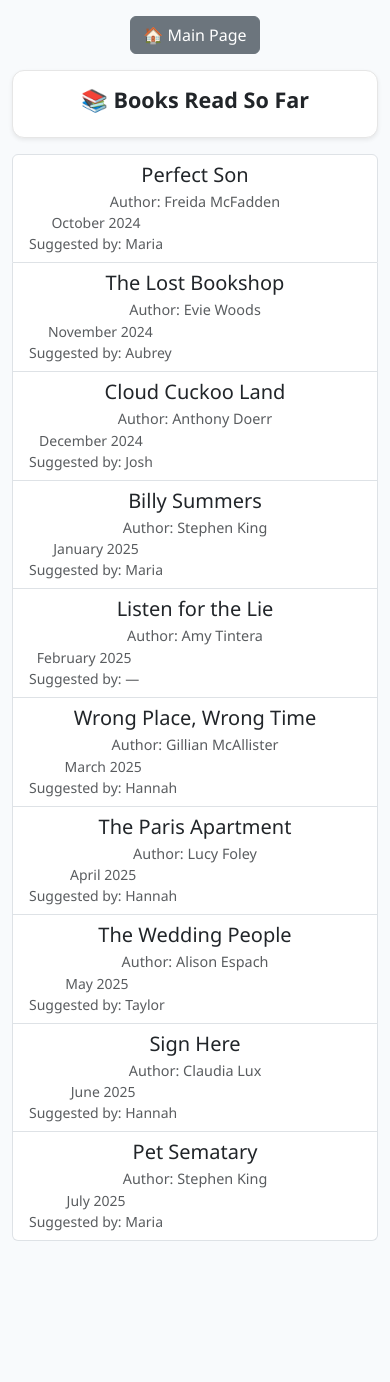
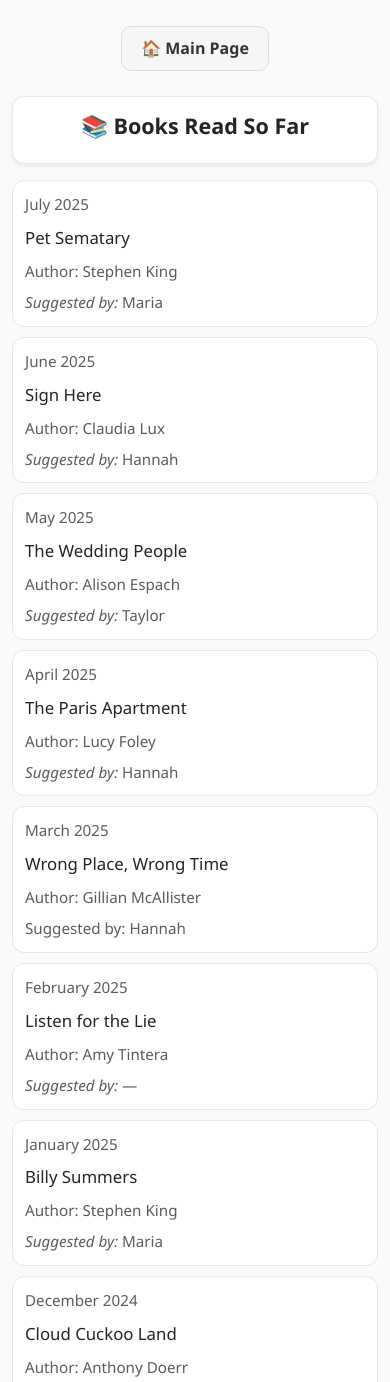
Before and after one commit to paulbenson88/Book-Club, a plain HTML site: page pages/books-read.html in a window 390 px wide. Shown: the top 1382 px of the page. Before the commit the page ends 1257 px from the top, so only its background shows below. Drawn offline with nearby package versions, Linux system fonts and the light colour scheme.

Commit message:
fix(42): Books Read mobile — date-first cards (newest-first), wrap long text, no horizontal scroll, italicize ‘Suggested by’ label

```diff
--- a/css/styles.css
+++ b/css/styles.css
@@ -170,3 +170,45 @@ img.qr {
 @media (prefers-reduced-motion: reduce) {
   .start-poll-card.animate-ready { animation: none; }
 }
+
+/* ------------------------------
+   Books Read page mobile polish
+   ------------------------------ */
+/* Ensure long titles/authors wrap nicely in both table and cards */
+.books-read-table th,
+.books-read-table td {
+  white-space: normal;
+  word-break: break-word;
+  overflow-wrap: anywhere;
+}
+
+/* Mobile card layout: consistent spacing and no overflow */
+.mobile-only .list-group {
+  display: grid;
+  grid-template-columns: 1fr;
+  gap: 10px;
+  padding: 0;
+  margin: 0;
+}
+.mobile-only .list-group-item {
+  border: 1px solid #e6e6e6;
+  border-radius: 12px;
+  padding: 12px 14px;
+  margin: 0; /* avoid horizontal overflow within container */
+  background: #fff;
+}
+.mobile-only .list-group-item h5 {
+  font-size: 1.05rem;
+  margin: 0 0 4px 0;
+  word-break: break-word;
+  overflow-wrap: anywhere;
+}
+.mobile-only .list-group-item .small {
+  font-size: 0.95rem;
+}
+.mobile-only .list-group-item .d-flex {
+  gap: 8px;
+}
+@media (max-width: 480px) {
+  .mobile-only .list-group-item { padding: 12px; }
+}
--- a/pages/books-read.html
+++ b/pages/books-read.html
@@ -14,7 +14,7 @@
   <link rel="manifest" href="../favicon/site.webmanifest" />
   <meta name="theme-color" content="#ffffff">
   <style>
-    /* Local responsive helpers in case Bootstrap classes fail to load */
+    /* Local responsive helpers in case Bootstrap fails to load */
     .desktop-only { display: block; }
     .mobile-only { display: none; }
     @media (max-width: 767px) {
@@ -23,13 +23,13 @@
     }
     /* Center table content */
     .books-read-table th, .books-read-table td { text-align:center; vertical-align:middle; }
-    .mobile-only .list-group-item .d-flex { text-align:center; justify-content:center !important; }
-    .mobile-only .list-group-item small { text-align:center; }
+    /* Prevent any body/page horizontal scroll */
+    html, body { max-width: 100%; overflow-x: hidden; }
   </style>
 </head>
 <body>
-  <header style="text-align:center; margin:1rem 0;">
-    <a href="../index.html" class="btn btn-secondary">🏠 Main Page</a>
+  <header class="site-nav" role="navigation" aria-label="Site">
+    <a href="../index.html" class="main-page-btn">🏠 Main Page</a>
   </header>
 
   <main id="books-read-root" class="container">
@@ -68,96 +68,86 @@
         </div>
 
   <!-- Mobile/card view -->
-  <div class="mobile-only">
+  <div class="mobile-only" role="list" aria-label="Books read list (sorted by date, newest first)">
           <div class="list-group">
-            <div class="list-group-item">
-              <div class="d-flex w-100 flex-column flex-sm-row justify-content-between">
-                <div>
-                  <h5 class="mb-1">Perfect Son</h5>
-                  <div class="small text-muted">Author: Freida McFadden</div>
-                </div>
-                <small class="text-muted align-self-start align-self-sm-center">October 2024<br/>Suggested by: Maria</small>
+            <div class="list-group-item" role="listitem">
+              <div class="d-flex w-100 flex-column">
+                <div class="small text-muted">July 2025</div>
+                <h5 class="mb-1 mt-1">Pet Sematary</h5>
+                <div class="small text-muted">Author: Stephen King</div>
+                <div class="small text-muted"><em>Suggested by:</em> Maria</div>
               </div>
             </div>
-            <div class="list-group-item">
-              <div class="d-flex w-100 flex-column flex-sm-row justify-content-between">
-                <div>
-                  <h5 class="mb-1">The Lost Bookshop</h5>
-                  <div class="small text-muted">Author: Evie Woods</div>
-                </div>
-                <small class="text-muted align-self-start align-self-sm-center">November 2024<br/>Suggested by: Aubrey</small>
+            <div class="list-group-item" role="listitem">
+              <div class="d-flex w-100 flex-column">
+                <div class="small text-muted">June 2025</div>
+                <h5 class="mb-1 mt-1">Sign Here</h5>
+                <div class="small text-muted">Author: Claudia Lux</div>
+                <div class="small text-muted"><em>Suggested by:</em> Hannah</div>
               </div>
             </div>
-            <div class="list-group-item">
-              <div class="d-flex w-100 flex-column flex-sm-row justify-content-between">
-                <div>
-                  <h5 class="mb-1">Cloud Cuckoo Land</h5>
-                  <div class="small text-muted">Author: Anthony Doerr</div>
-                </div>
-                <small class="text-muted align-self-start align-self-sm-center">December 2024<br/>Suggested by: Josh</small>
+            <div class="list-group-item" role="listitem">
+              <div class="d-flex w-100 flex-column">
+                <div class="small text-muted">May 2025</div>
+                <h5 class="mb-1 mt-1">The Wedding People</h5>
+                <div class="small text-muted">Author: Alison Espach</div>
+                <div class="small text-muted"><em>Suggested by:</em> Taylor</div>
               </div>
             </div>
-            <div class="list-group-item">
-              <div class="d-flex w-100 flex-column flex-sm-row justify-content-between">
-                <div>
-                  <h5 class="mb-1">Billy Summers</h5>
-                  <div class="small text-muted">Author: Stephen King</div>
-                </div>
-                <small class="text-muted align-self-start align-self-sm-center">January 2025<br/>Suggested by: Maria</small>
+            <div class="list-group-item" role="listitem">
+              <div class="d-flex w-100 flex-column">
+                <div class="small text-muted">April 2025</div>
+                <h5 class="mb-1 mt-1">The Paris Apartment</h5>
+                <div class="small text-muted">Author: Lucy Foley</div>
+                <div class="small text-muted"><em>Suggested by:</em> Hannah</div>
               </div>
             </div>
-            <div class="list-group-item">
-              <div class="d-flex w-100 flex-column flex-sm-row justify-content-between">
-                <div>
-                  <h5 class="mb-1">Listen for the Lie</h5>
-                  <div class="small text-muted">Author: Amy Tintera</div>
-                </div>
-                <small class="text-muted align-self-start align-self-sm-center">February 2025<br/>Suggested by: —</small>
+            <div class="list-group-item" role="listitem">
+              <div class="d-flex w-100 flex-column">
+                <div class="small text-muted">March 2025</div>
+                <h5 class="mb-1 mt-1">Wrong Place, Wrong Time</h5>
+                <div class="small text-muted">Author: Gillian McAllister</div>
+                <div class="small text-muted">Suggested by: Hannah</div>
               </div>
             </div>
-            <div class="list-group-item">
-              <div class="d-flex w-100 flex-column flex-sm-row justify-content-between">
-                <div>
-                  <h5 class="mb-1">Wrong Place, Wrong Time</h5>
-                  <div class="small text-muted">Author: Gillian McAllister</div>
-                </div>
-                <small class="text-muted align-self-start align-self-sm-center">March 2025<br/>Suggested by: Hannah</small>
+            <div class="list-group-item" role="listitem">
+              <div class="d-flex w-100 flex-column">
+                <div class="small text-muted">February 2025</div>
+                <h5 class="mb-1 mt-1">Listen for the Lie</h5>
+                <div class="small text-muted">Author: Amy Tintera</div>
+                <div class="small text-muted"><em>Suggested by:</em> —</div>
               </div>
             </div>
-            <div class="list-group-item">
-              <div class="d-flex w-100 flex-column flex-sm-row justify-content-between">
-                <div>
-                  <h5 class="mb-1">The Paris Apartment</h5>
-                  <div class="small text-muted">Author: Lucy Foley</div>
-                </div>
-                <small class="text-muted align-self-start align-self-sm-center">April 2025<br/>Suggested by: Hannah</small>
+            <div class="list-group-item" role="listitem">
+              <div class="d-flex w-100 flex-column">
+                <div class="small text-muted">January 2025</div>
+                <h5 class="mb-1 mt-1">Billy Summers</h5>
+                <div class="small text-muted">Author: Stephen King</div>
+                <div class="small text-muted"><em>Suggested by:</em> Maria</div>
               </div>
             </div>
-            <div class="list-group-item">
-              <div class="d-flex w-100 flex-column flex-sm-row justify-content-between">
-                <div>
-                  <h5 class="mb-1">The Wedding People</h5>
-                  <div class="small text-muted">Author: Alison Espach</div>
-                </div>
-                <small class="text-muted align-self-start align-self-sm-center">May 2025<br/>Suggested by: Taylor</small>
+            <div class="list-group-item" role="listitem">
+              <div class="d-flex w-100 flex-column">
+                <div class="small text-muted">December 2024</div>
+                <h5 class="mb-1 mt-1">Cloud Cuckoo Land</h5>
+                <div class="small text-muted">Author: Anthony Doerr</div>
+                <div class="small text-muted"><em>Suggested by:</em> Josh</div>
               </div>
             </div>
-            <div class="list-group-item">
-              <div class="d-flex w-100 flex-column flex-sm-row justify-content-between">
-                <div>
-                  <h5 class="mb-1">Sign Here</h5>
-                  <div class="small text-muted">Author: Claudia Lux</div>
-                </div>
-                <small class="text-muted align-self-start align-self-sm-center">June 2025<br/>Suggested by: Hannah</small>
+            <div class="list-group-item" role="listitem">
+              <div class="d-flex w-100 flex-column">
+                <div class="small text-muted">November 2024</div>
+                <h5 class="mb-1 mt-1">The Lost Bookshop</h5>
+                <div class="small text-muted">Author: Evie Woods</div>
+                <div class="small text-muted"><em>Suggested by:</em> Aubrey</div>
               </div>
             </div>
-            <div class="list-group-item">
-              <div class="d-flex w-100 flex-column flex-sm-row justify-content-between">
-                <div>
-                  <h5 class="mb-1">Pet Sematary</h5>
-                  <div class="small text-muted">Author: Stephen King</div>
-                </div>
-                <small class="text-muted align-self-start align-self-sm-center">July 2025<br/>Suggested by: Maria</small>
+            <div class="list-group-item" role="listitem">
+              <div class="d-flex w-100 flex-column">
+                <div class="small text-muted">October 2024</div>
+                <h5 class="mb-1 mt-1">Perfect Son</h5>
+                <div class="small text-muted">Author: Freida McFadden</div>
+                <div class="small text-muted"><em>Suggested by:</em> Maria</div>
               </div>
             </div>
           </div>
```
